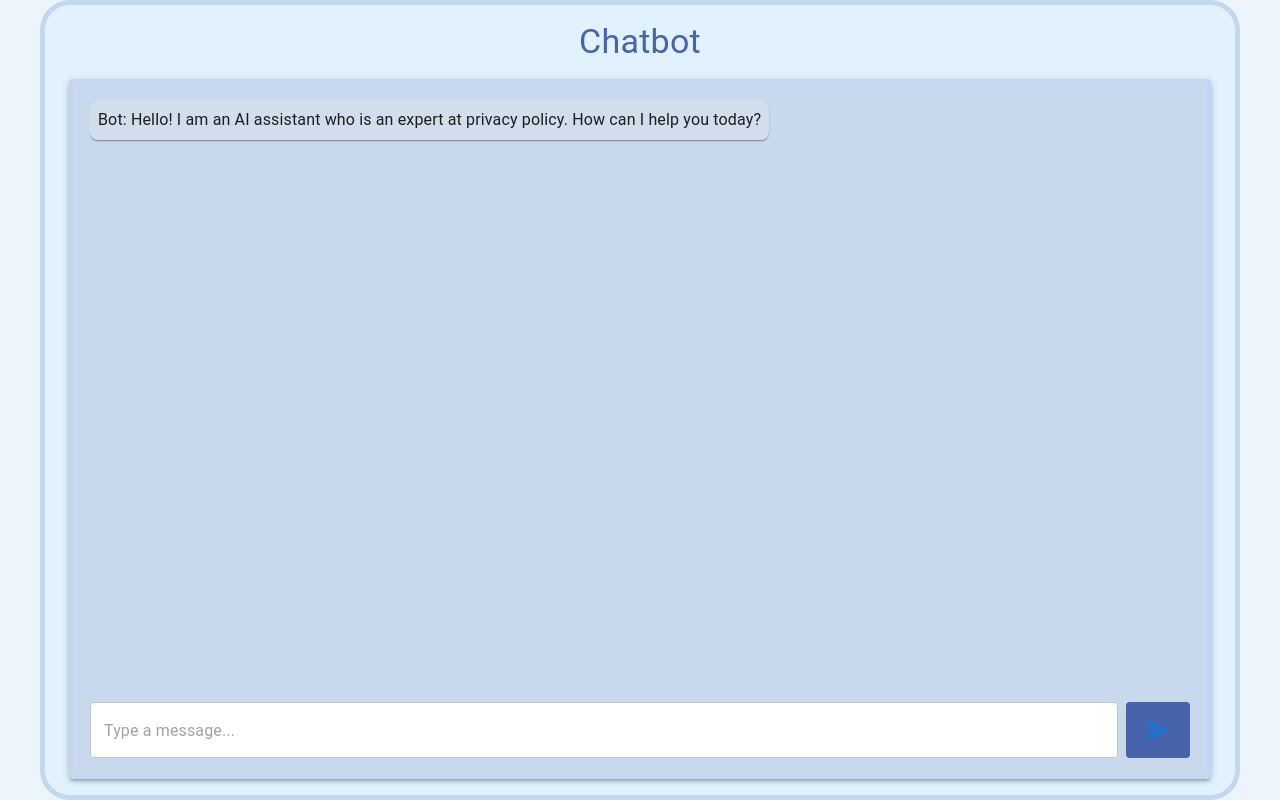
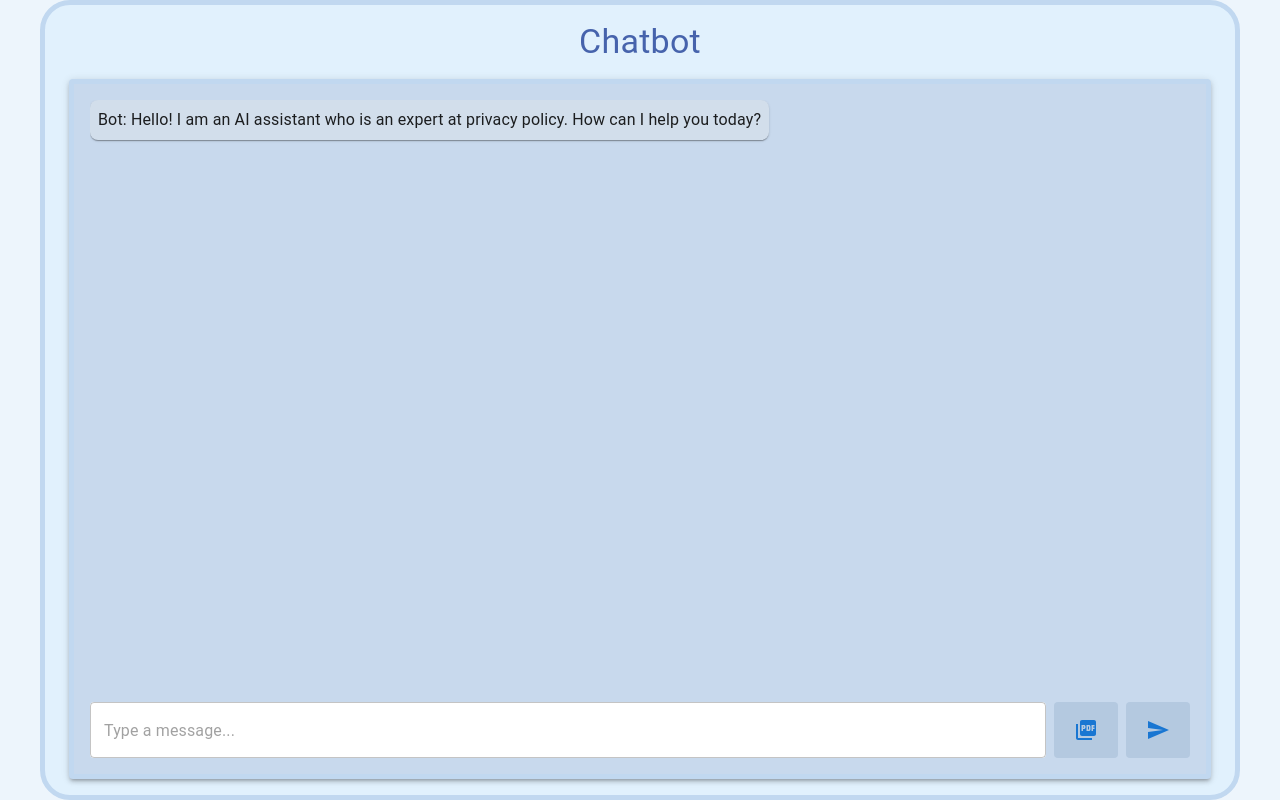
Before and after one commit to Ohm-Rajpal/chat-bot, a Next.js app: page / in a window 1280 px wide. Built offline with nearby package versions, Linux system fonts and the light colour scheme.

Commit message:
Added pdf button. Made scrollbar always stay at bottom. Styled custom scrollbar

```diff
--- /dev/null
+++ b/app/api/upload/upload.ts
@@ -0,0 +1,2 @@
+import {NextResponse} from 'next/server'
+import OpenAI from 'openai'
--- a/app/globals.css
+++ b/app/globals.css
@@ -7,3 +7,21 @@
 body {
   background: #edf5fc;
 }
+
+/* Global scrollbar styles */
+::-webkit-scrollbar {
+  width: 8px;
+}
+
+::-webkit-scrollbar-track {
+  background: #f1f1f1;
+}
+
+::-webkit-scrollbar-thumb {
+  background: #888;
+  border-radius: 4px;
+}
+
+::-webkit-scrollbar-thumb:hover {
+  background: #555;
+}
--- a/app/page.tsx
+++ b/app/page.tsx
@@ -1,9 +1,10 @@
 'use client';
 
 import Image from "next/image";
-import React, { useState } from "react";
+import React, {useState, useRef, useEffect} from "react";
 import {Container, Box, TextField, IconButton, Typography, Paper, Button} from '@mui/material';
 import SendIcon from '@mui/icons-material/Send';
+import {PictureAsPdf} from "@mui/icons-material";
 
 export default function Home() {
 
@@ -88,14 +89,22 @@ export default function Home() {
     }
   }
 
+  const chatContainerRef = useRef<HTMLDivElement | null>(null);
+
+  useEffect(() => {
+    const chatContainer = chatContainerRef.current;
+    if (chatContainer && chatContainer.scrollHeight > chatContainer.clientHeight) {
+      chatContainer.scrollTop = chatContainer.scrollHeight;
+    }
+  }, [messages]);
+
   return (
       <Container maxWidth="lg" sx={{ border: '5px solid #c1d8f0',height: '100vh', display: 'flex', flexDirection: 'column', backgroundColor: '#e1f1fd', padding: 2, borderRadius: '30px'}}>
         <Typography variant="h4" align="center" sx={{ marginBottom: 2, color: '#4663ac' }}>Chatbot</Typography>
         <Paper elevation={3} sx={{ border: '5px solid #c1d8f0', flexGrow: 1, display: 'flex', flexDirection: 'column', padding: 2, backgroundColor: '#c8d9ed' }}>
-          <Box sx={{ flexGrow: 1, overflowY: 'auto', marginBottom: 2, maxHeight: '80vh'}}
-          >
+          <Box ref={chatContainerRef} sx={{ flexGrow: 1, overflowY: 'auto', marginBottom: 2, maxHeight: '80vh'}}>
             {/* Chat messages will be displayed here */}
-            <Box sx={{ display: 'flex', flexDirection: 'column', gap: 2}}>
+            <Box sx={{ display: 'flex', flexDirection: 'column', gap: 2, marginRight: '10px'}} >
               {/* Mapping logic */}
               {
                 messages.map(({ role, content }, index) => (
@@ -105,7 +114,7 @@ export default function Home() {
                           backgroundColor: role === 'user' ? '#c1d8f0' : '#d2deeb',
                           borderRadius: 2,
                           alignSelf: role === 'user' ? 'flex-end' : 'flex-start',
-                          justifyContent: role === 'user' ? 'flex-end' : 'flex-start'
+                          justifyContent: role === 'user' ? 'flex-end' : 'flex-start',
                         }}
                         key={index}
                     >
@@ -128,7 +137,14 @@ export default function Home() {
             />
             <Button
                 color="primary"
-                sx={{ backgroundColor: '#4663ac', '&:hover': { backgroundColor: '#c1d8f0' }}}
+                sx={{ backgroundColor: '#b4c9e0', '&:hover': { backgroundColor: '#f5c6ef' }}}
+                onClick={ sendMessage }
+            >
+              <PictureAsPdf />
+            </Button>
+            <Button
+                color="primary"
+                sx={{ backgroundColor: '#b4c9e0', '&:hover': { backgroundColor: '#f5c6ef' }}}
                 onClick={ sendMessage }
             >
               <SendIcon />
```
